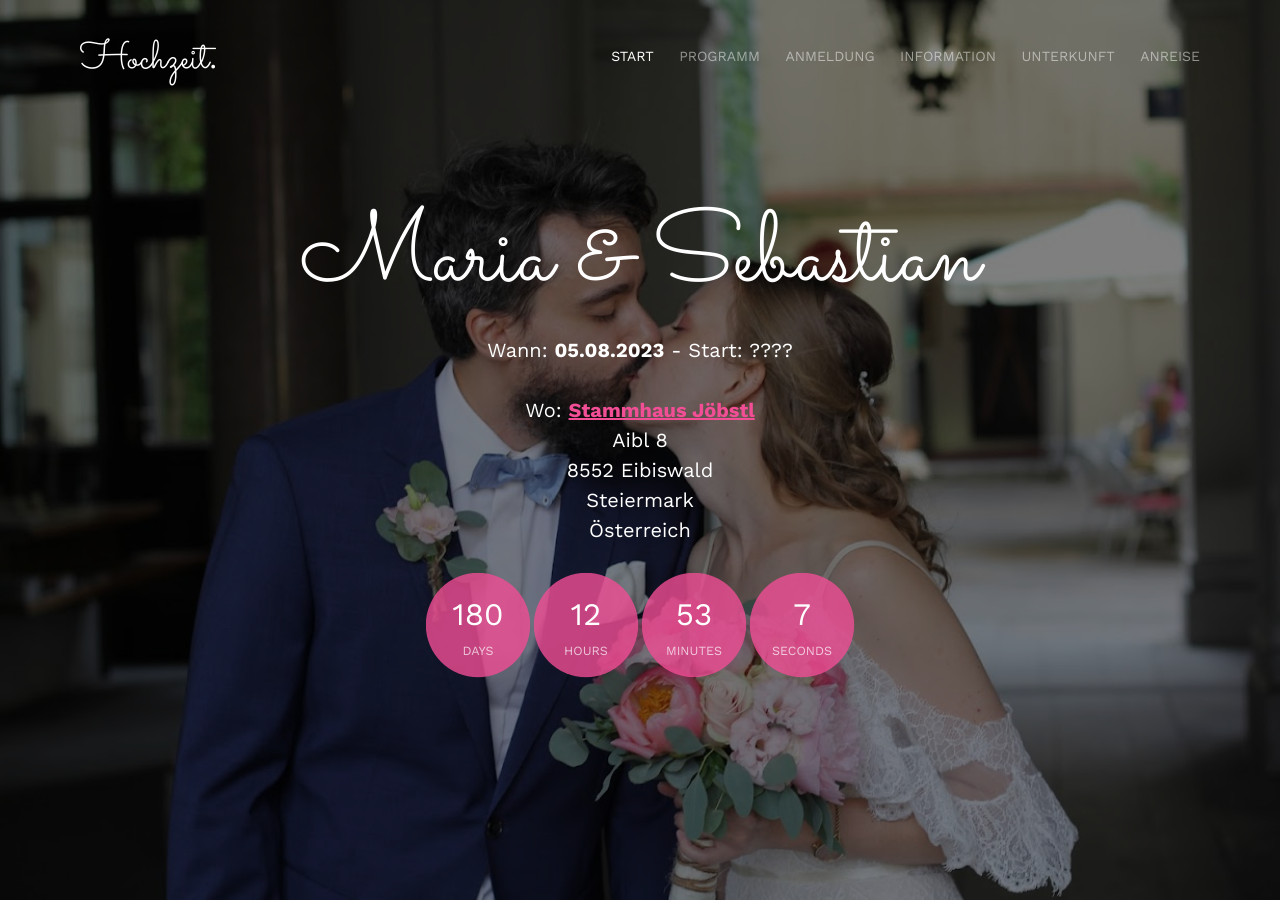
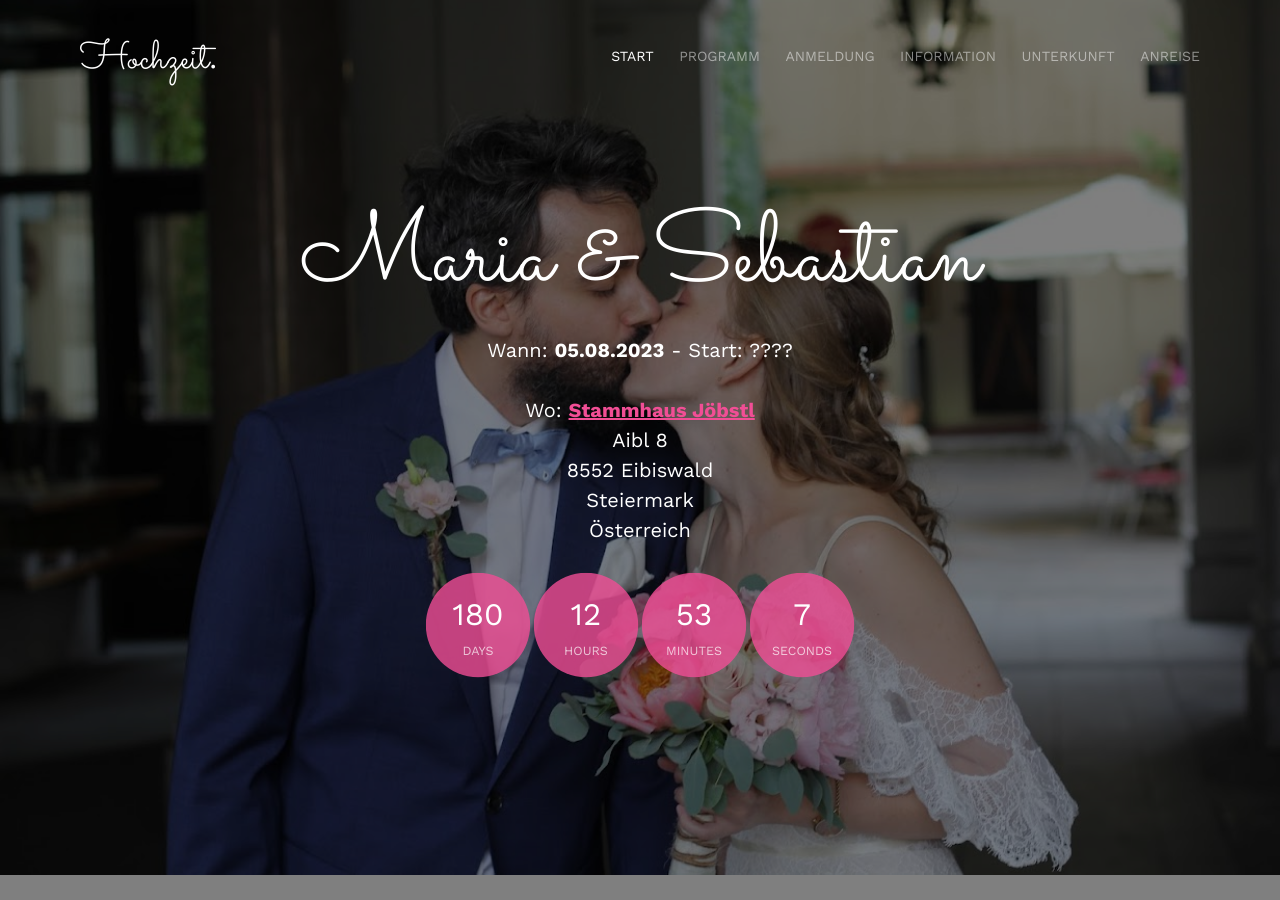
Before and after one commit to Schiller-Stoff/schillerstoff-hochzeit, a plain HTML site: page index.html in a window 1280 px wide. Shown: the top 900 px of the page. Drawn offline with nearby package versions, Linux system fonts and the light colour scheme; files whose address does not match are found by name.

Commit message:
detailed adapted background image for different devices

```diff
--- a/css/style.css
+++ b/css/style.css
@@ -1848,3 +1848,23 @@ main h2, main h3 {
   font-family: "Sacramento", Arial, serif;
   font-size: 3em;
 }
+
+#fh5co-header {
+  background-image:url('../images/marbi_bg_01.JPG');
+  background-attachment: fixed;
+  background-position: -600px 0;
+}
+
+@media screen and (min-width: 400px) {
+  #fh5co-header {
+    background-position: -500px 0;
+  }
+}
+
+
+@media screen and (min-width: 768px) {
+  #fh5co-header {
+    background-position: left;
+    background-attachment: initial;
+  }
+}
--- a/index.html
+++ b/index.html
@@ -109,7 +109,7 @@
 		</div>
 	</nav>
 
-	<header id="fh5co-header" class="fh5co-cover" role="banner" style="background-image:url(images/marbi_bg_01.JPG);" data-stellar-background-ratio="0.5">
+	<header id="fh5co-header" class="fh5co-cover" role="banner" data-stellar-background-ratio="0.5">
 		<div class="overlay"></div>
 		<div class="container">
 			<div class="row">
```
